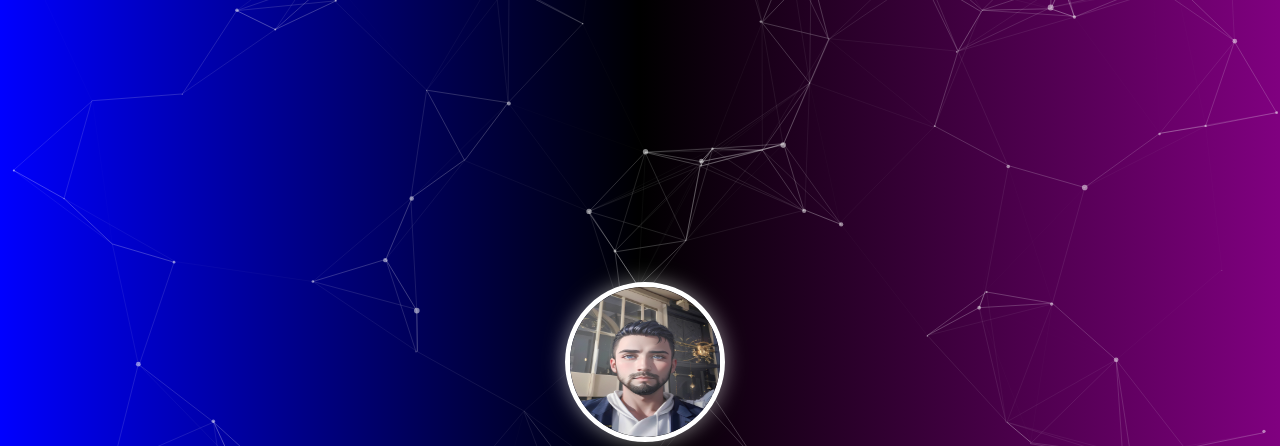
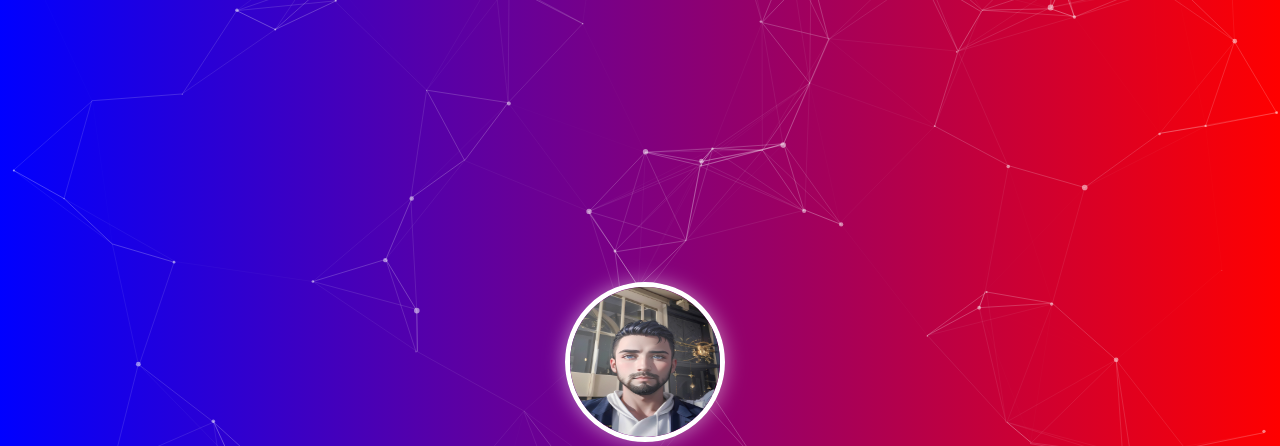
Before and after one commit to nati374/Portfolio, a plain HTML site: page index.html in a window 1280 px wide. Shown: the part 200-646 px from the top of the page. Drawn offline with nearby package versions, Linux system fonts and the light colour scheme; a script that the page names is missing.

Commit message:
Update styles.css

```diff
--- a/styles.css
+++ b/styles.css
@@ -1,6 +1,6 @@
 body {
     font-family: Arial, sans-serif;
-    background: linear-gradient(to right, blue, black, purple); /* Gradient background from blue to red */
+     background: linear-gradient(to right, blue, red); /* Gradient background from blue to red */
     margin: 0;
     padding: 0;
     color: white;
```
